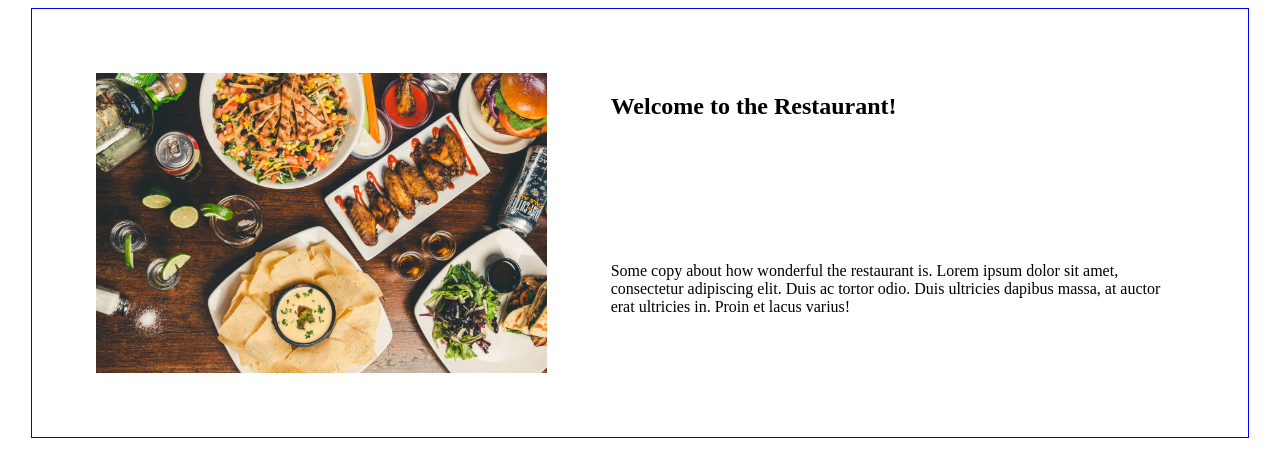
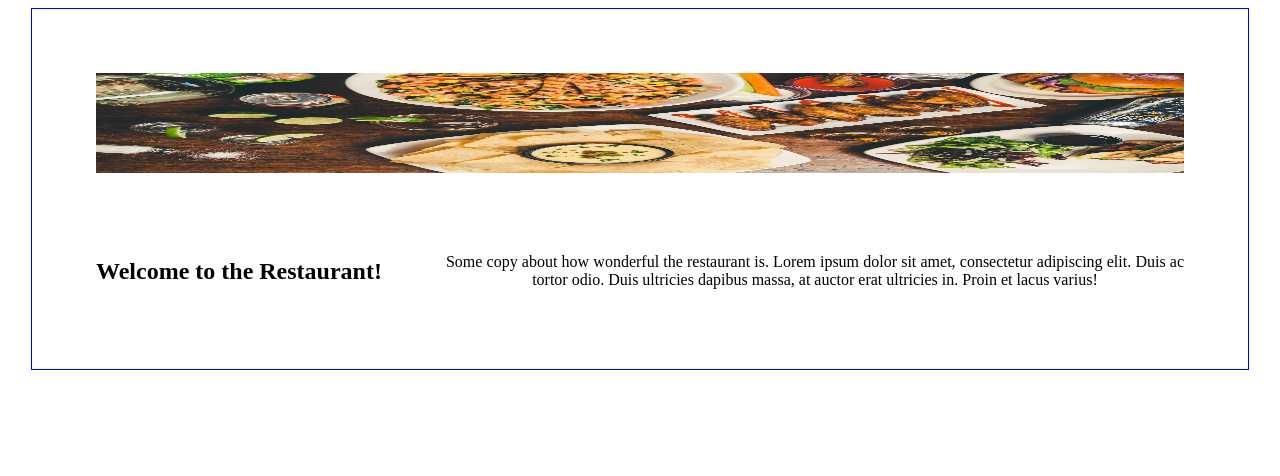
Before and after one commit to maleker86/restaurant-page, a website built with webpack: page dist/index.html in a window 1280 px wide. Built offline with Linux system fonts and the light colour scheme.

Commit message:
rearrange CSS Grid & Header Stretch Bug

```diff
--- a/src/page-load.js
+++ b/src/page-load.js
@@ -14,10 +14,11 @@ function load_content() {
     console.log("This is the content function.");
 
     // add copy about how cool the restaurant is
-    CopyText.classList.add('red');
+    CopyText.classList.add('text');
     CopyText.textContent = "Some copy about how wonderful the restaurant is. Lorem ipsum dolor sit amet, consectetur adipiscing elit. Duis ac tortor odio. Duis ultricies dapibus massa, at auctor erat ultricies in. Proin et lacus varius!";
 
     // customize the title
+    Title.classList.add('heading');
     Title.textContent = "Welcome to the Restaurant!";
 
     // add the image to a div...
--- a/src/style.css
+++ b/src/style.css
@@ -2,8 +2,9 @@
   display: grid;
     gap: 5vw;
     grid-template-areas:
-    "image heading"
-    "image text";
+    "image image image"
+    "heading text text";
+  align-items: center;
   border: 1px solid blue;
   padding: 5vw;
   width: 85vw;
@@ -12,16 +13,19 @@
 
 img {
   grid-area: image;
-  /* max-width: 60vw; */
-  height: auto;
   width: 100%;
+  max-height: 100px;
+  overflow-clip-margin: 50px;
   margin: auto;
 }
 
 .text {
   grid-area: text;
+  text-align: justify;
+  text-align-last: center;
 }
 
 .heading {
   grid-area: heading;
+  text-align: center;
 }
```
Also changed, not shown: dist/main.js.
